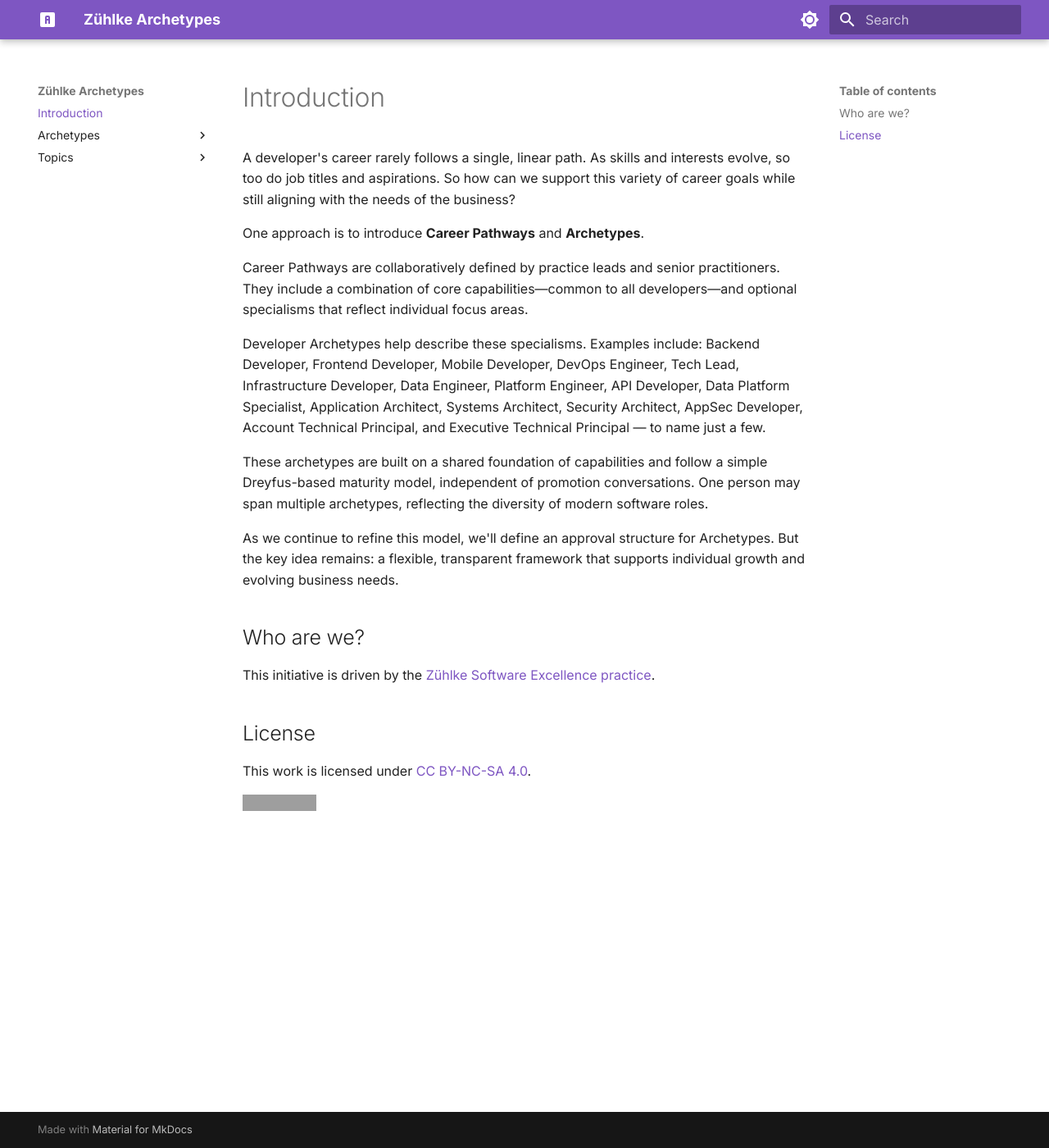
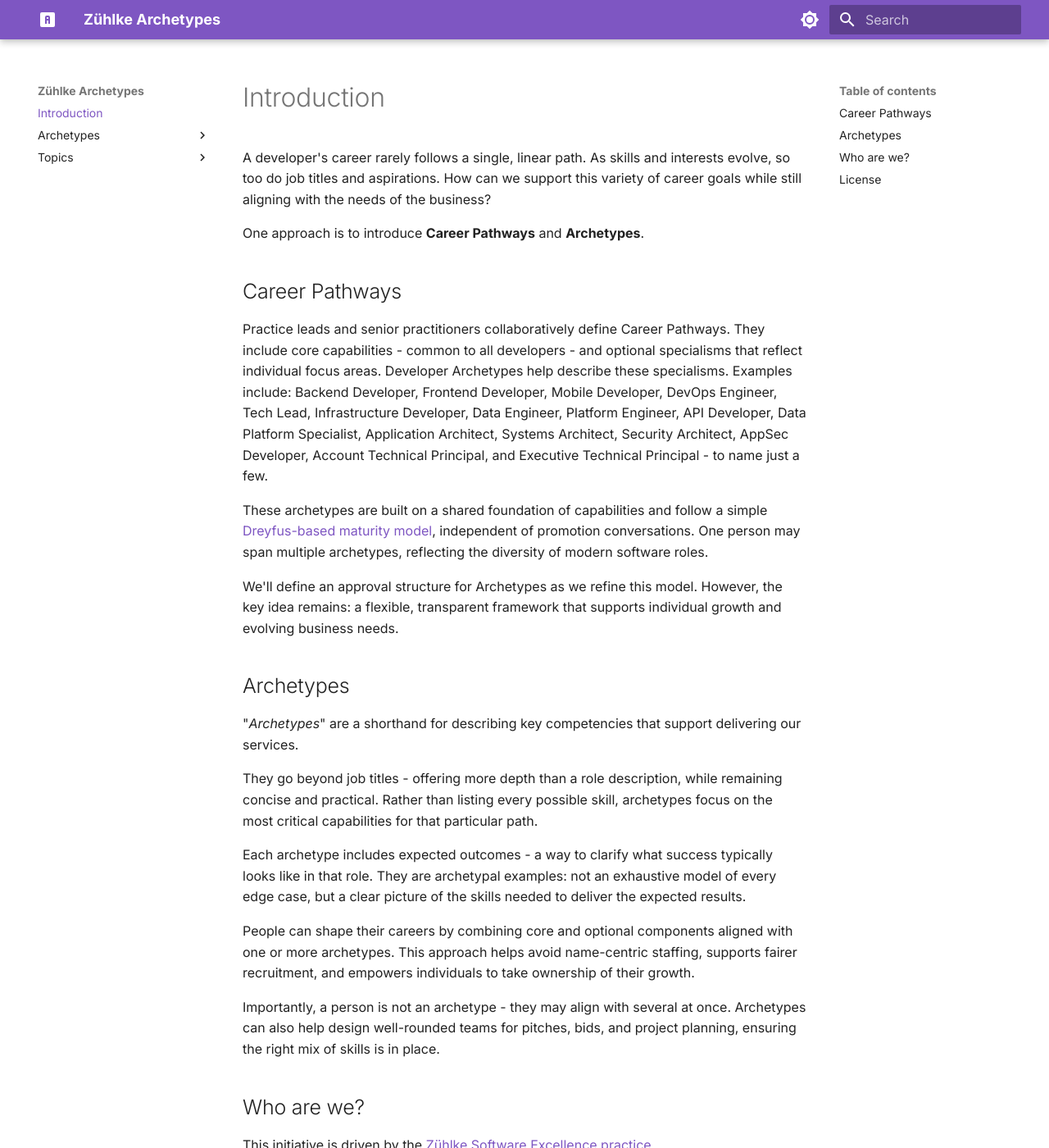
Before and after one commit to Zuehlke/archetypes, an MkDocs documentation site: the page built from src/index.md, in a window 1280 px wide and 1400 px high. Shown: the whole window at 82% size. Built offline with MkDocs 1.6.1 and Material for MkDocs 9.7.7, drawn with Linux system fonts in a browser that asks for light colours; grey boxes are pictures that could not be loaded.

Commit message:
Update index.md

```diff
--- a/src/index.md
+++ b/src/index.md
@@ -2,20 +2,37 @@
 
 A developer's career rarely follows a single, linear path.
 As skills and interests evolve, so too do job titles and aspirations.
-So how can we support this variety of career goals while still aligning with the needs of the business?
+How can we support this variety of career goals while still aligning with the needs of the business?
 
 One approach is to introduce **Career Pathways** and **Archetypes**.
 
-Career Pathways are collaboratively defined by practice leads and senior practitioners.
-They include a combination of core capabilities—common to all developers—and optional specialisms that reflect individual focus areas.
+## Career Pathways
 
-Developer Archetypes help describe these specialisms. Examples include: Backend Developer, Frontend Developer, Mobile Developer, DevOps Engineer, Tech Lead, Infrastructure Developer, Data Engineer, Platform Engineer, API Developer, Data Platform Specialist, Application Architect, Systems Architect, Security Architect, AppSec Developer, Account Technical Principal, and Executive Technical Principal — to name just a few.
+Practice leads and senior practitioners collaboratively define Career Pathways.
+They include core capabilities - common to all developers - and optional specialisms that reflect individual focus areas.
+Developer Archetypes help describe these specialisms. Examples include: Backend Developer, Frontend Developer, Mobile Developer, DevOps Engineer, Tech Lead, Infrastructure Developer, Data Engineer, Platform Engineer, API Developer, Data Platform Specialist, Application Architect, Systems Architect, Security Architect, AppSec Developer, Account Technical Principal, and Executive Technical Principal  -  to name just a few.
 
-These archetypes are built on a shared foundation of capabilities and follow a simple Dreyfus-based maturity model, independent of promotion conversations.
+These archetypes are built on a shared foundation of capabilities and follow a simple [Dreyfus-based maturity model](https://en.wikipedia.org/wiki/Dreyfus_model_of_skill_acquisition), independent of promotion conversations.
 One person may span multiple archetypes, reflecting the diversity of modern software roles.
 
-As we continue to refine this model, we'll define an approval structure for Archetypes.
-But the key idea remains: a flexible, transparent framework that supports individual growth and evolving business needs.
+We'll define an approval structure for Archetypes as we refine this model.
+However, the key idea remains: a flexible, transparent framework that supports individual growth and evolving business needs.
+
+## Archetypes
+
+"*Archetypes*" are a shorthand for describing key competencies that support delivering our services.
+
+They go beyond job titles - offering more depth than a role description, while remaining concise and practical.
+Rather than listing every possible skill, archetypes focus on the most critical capabilities for that particular path.
+
+Each archetype includes expected outcomes - a way to clarify what success typically looks like in that role.
+They are archetypal examples: not an exhaustive model of every edge case, but a clear picture of the skills needed to deliver the expected results.
+
+People can shape their careers by combining core and optional components aligned with one or more archetypes.
+This approach helps avoid name-centric staffing, supports fairer recruitment, and empowers individuals to take ownership of their growth.
+
+Importantly, a person is not an archetype - they may align with several at once.
+Archetypes can also help design well-rounded teams for pitches, bids, and project planning, ensuring the right mix of skills is in place.
 
 ## Who are we?
 
```
Also changed, not shown: docs/index.html (+54 -7 lines), docs/search/search_index.json (+1 -1 lines).
